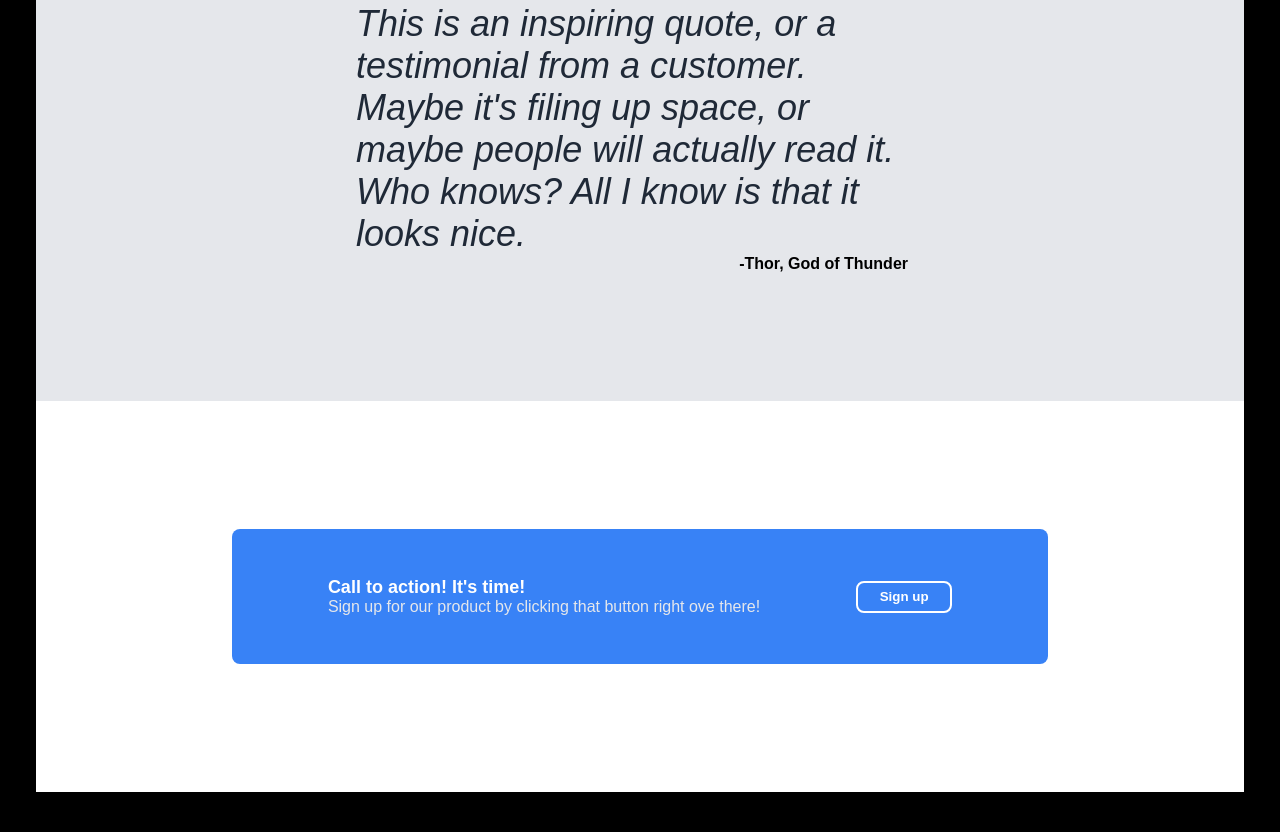
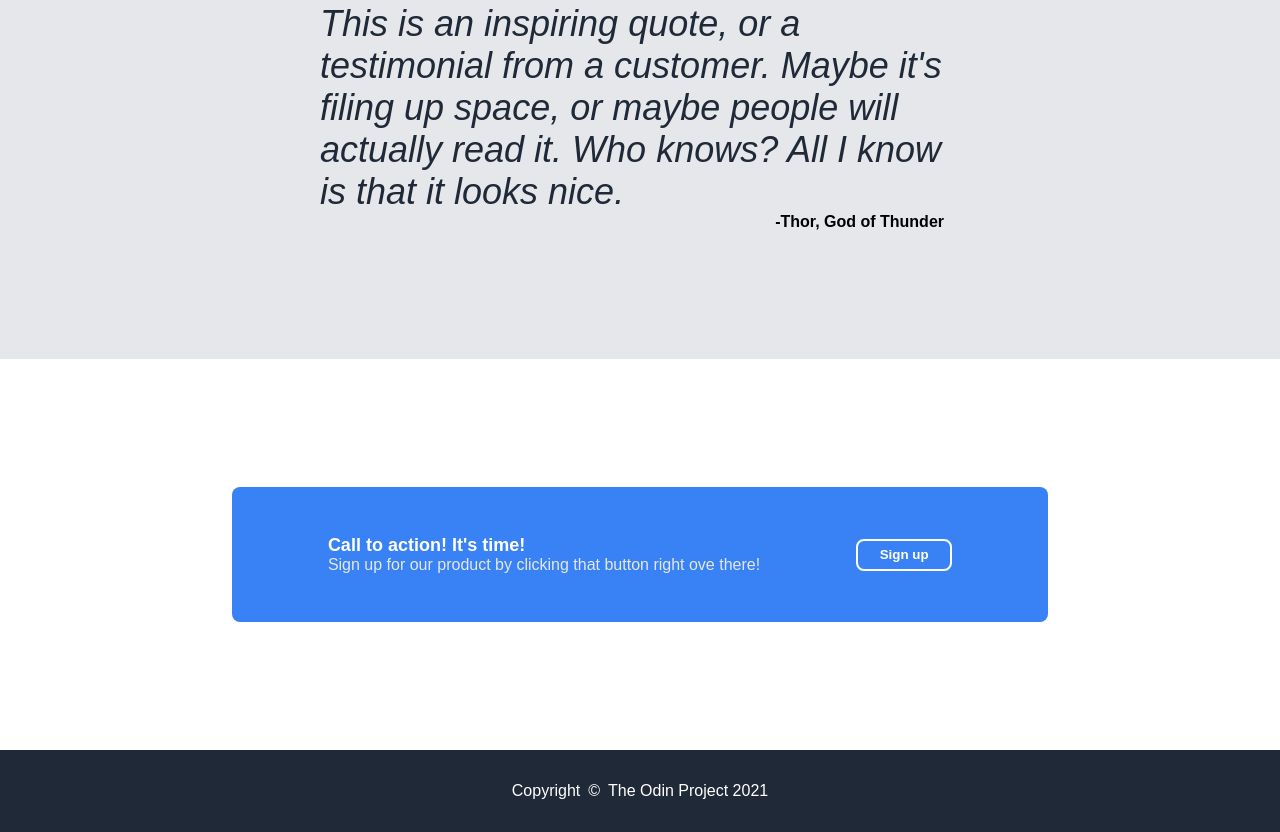
Before and after one commit to traylionnaire/Landing-Page, a plain HTML site: page index.html in a window 1280 px wide. Shown: the part 1062-1894 px from the top of the page. Before the commit the page ends 1854 px from the top, so only its background shows below. Drawn offline with Linux system fonts and the light colour scheme.

Commit message:
create the html and css for the footer

```diff
--- a/index.html
+++ b/index.html
@@ -65,5 +65,9 @@
       </div>
     </div>
   </div>
+
+  <div class="footer">
+    Copyright <span>&#169</span> The Odin Project 2021
+  </div>
 </body>
 </html>
--- a/style.css
+++ b/style.css
@@ -1,6 +1,6 @@
 body {
   font-family: arial;
-  padding: 0 36px;
+  /* padding: 0 36px; */
   margin: 0;
   background-color: black;
 }
@@ -192,3 +192,12 @@
   margin: 0;
   border-radius: 8px;
 }
+
+.footer {
+  background-color: #1f2937;
+  color: white;
+  display: flex;
+  justify-content: center;
+  gap: 8px;
+  padding: 32px;
+}
```
